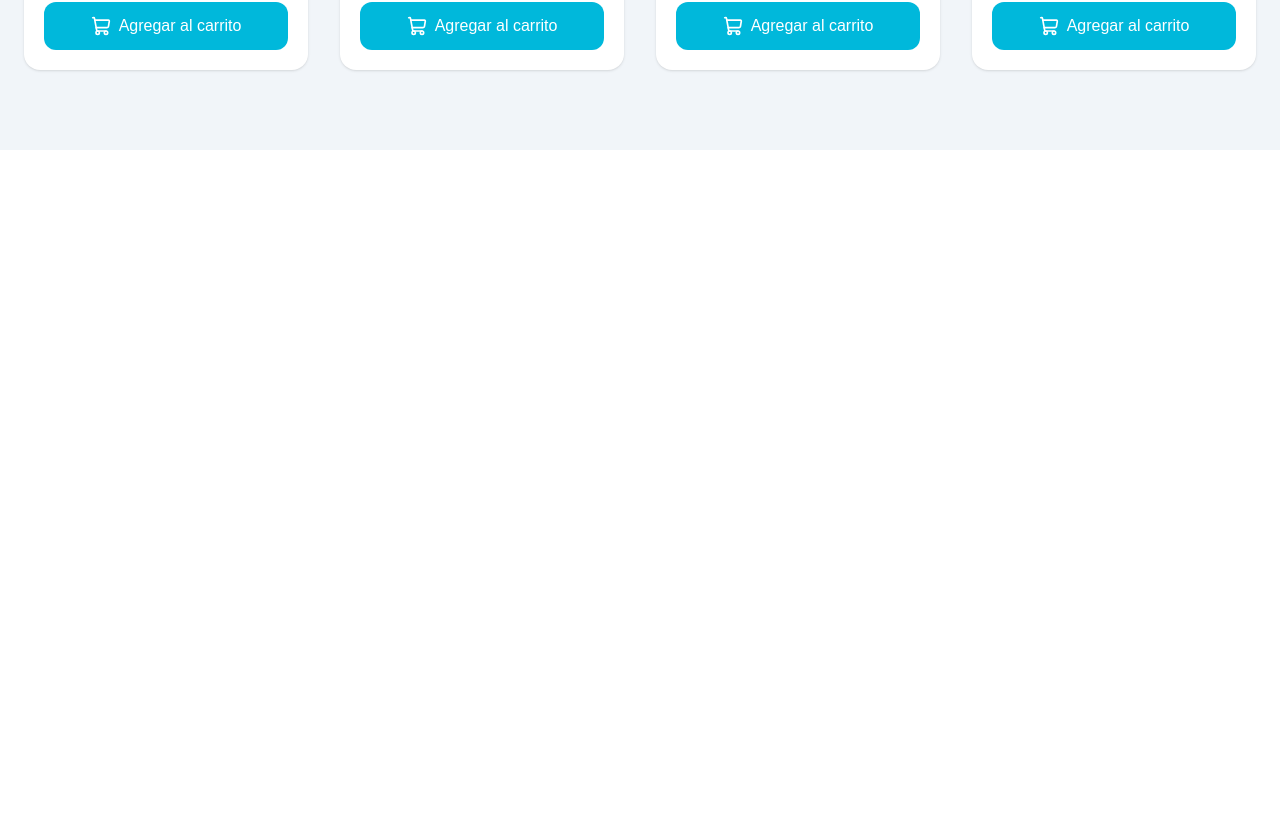
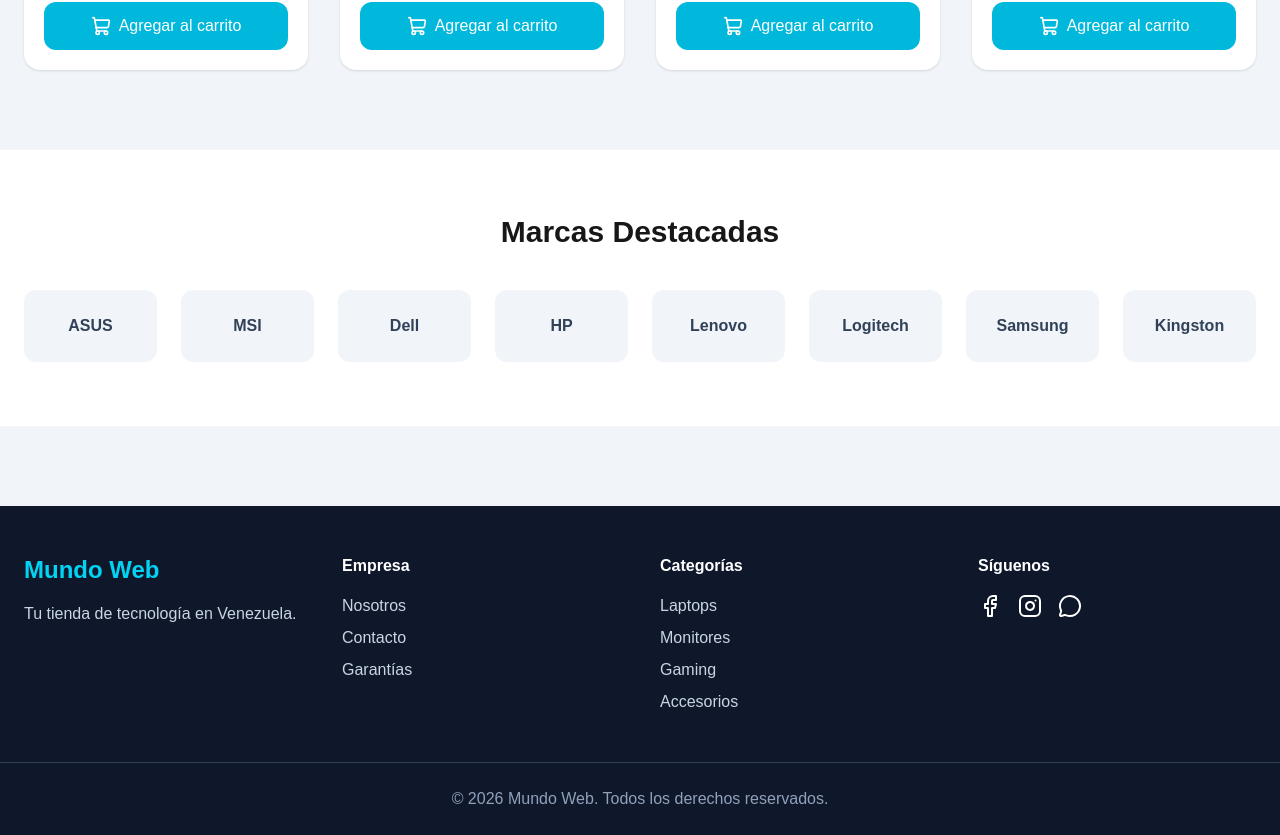
Before and after one commit to rossnelartigas-dot/mundo-web, a Next.js app: page / in a window 1280 px wide. Shown: the part 1442-2277 px from the top of the page. Before the commit the page ends 1592 px from the top, so only its background shows below. Built offline with nearby package versions, Linux system fonts and the light colour scheme.

Commit message:
Marcas, Footer y botón de WhatsApp

```diff
--- a/src/app/page.tsx
+++ b/src/app/page.tsx
@@ -2,6 +2,9 @@
 import Hero from "@/components/Hero";
 import Categories from "@/components/Categories";
 import FeaturedProducts from "@/components/FeaturedProducts";
+import Brands from "@/components/Brands";
+import Footer from "@/components/Footer";
+import WhatsAppButton from "@/components/WhatsAppButton";
 
 export default function Home() {
   return (
@@ -10,6 +13,9 @@
       <Hero />
       <Categories />
       <FeaturedProducts />
+      <Brands />
+      <Footer />
+      <WhatsAppButton />
     </main>
   );
 }
--- a/src/components/Brands.tsx
+++ b/src/components/Brands.tsx
@@ -0,0 +1,33 @@
+const brands = [
+  "ASUS",
+  "MSI",
+  "Dell",
+  "HP",
+  "Lenovo",
+  "Logitech",
+  "Samsung",
+  "Kingston",
+];
+
+export default function Brands() {
+  return (
+    <section className="bg-white py-16">
+      <div className="max-w-7xl mx-auto px-6">
+        <h2 className="text-3xl font-bold text-center mb-10">
+          Marcas Destacadas
+        </h2>
+
+        <div className="grid grid-cols-2 md:grid-cols-4 lg:grid-cols-8 gap-6">
+          {brands.map((brand) => (
+            <div
+              key={brand}
+              className="bg-slate-100 rounded-xl p-6 text-center font-bold text-slate-700 hover:bg-cyan-500 hover:text-white transition cursor-pointer"
+            >
+              {brand}
+            </div>
+          ))}
+        </div>
+      </div>
+    </section>
+  );
+}
--- a/src/components/Footer.tsx
+++ b/src/components/Footer.tsx
@@ -0,0 +1,56 @@
+import { Facebook, Instagram, MessageCircle } from "lucide-react";
+
+export default function Footer() {
+  return (
+    <footer className="bg-slate-900 text-white mt-20">
+      <div className="max-w-7xl mx-auto px-6 py-12 grid md:grid-cols-4 gap-10">
+
+        <div>
+          <h3 className="text-2xl font-bold text-cyan-400">
+            Mundo Web
+          </h3>
+
+          <p className="mt-4 text-slate-300">
+            Tu tienda de tecnología en Venezuela.
+          </p>
+        </div>
+
+        <div>
+          <h4 className="font-bold mb-4">Empresa</h4>
+
+          <ul className="space-y-2 text-slate-300">
+            <li>Nosotros</li>
+            <li>Contacto</li>
+            <li>Garantías</li>
+          </ul>
+        </div>
+
+        <div>
+          <h4 className="font-bold mb-4">Categorías</h4>
+
+          <ul className="space-y-2 text-slate-300">
+            <li>Laptops</li>
+            <li>Monitores</li>
+            <li>Gaming</li>
+            <li>Accesorios</li>
+          </ul>
+        </div>
+
+        <div>
+          <h4 className="font-bold mb-4">Síguenos</h4>
+
+          <div className="flex gap-4">
+            <Facebook />
+            <Instagram />
+            <MessageCircle />
+          </div>
+        </div>
+
+      </div>
+
+      <div className="border-t border-slate-700 py-6 text-center text-slate-400">
+        © 2026 Mundo Web. Todos los derechos reservados.
+      </div>
+    </footer>
+  );
+}
--- a/src/components/WhatsAppButton.tsx
+++ b/src/components/WhatsAppButton.tsx
@@ -0,0 +1,14 @@
+import { MessageCircle } from "lucide-react";
+
+export default function WhatsAppButton() {
+  return (
+    <a
+      href="https://wa.me/584264433849"
+      target="_blank"
+      rel="noopener noreferrer"
+      className="fixed bottom-6 right-6 bg-green-500 hover:bg-green-600 text-white p-4 rounded-full shadow-xl transition"
+    >
+      <MessageCircle size={30} />
+    </a>
+  );
+}
```
